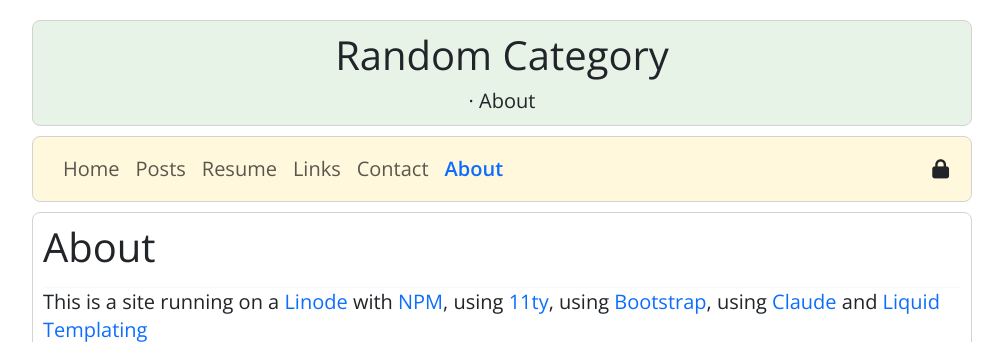
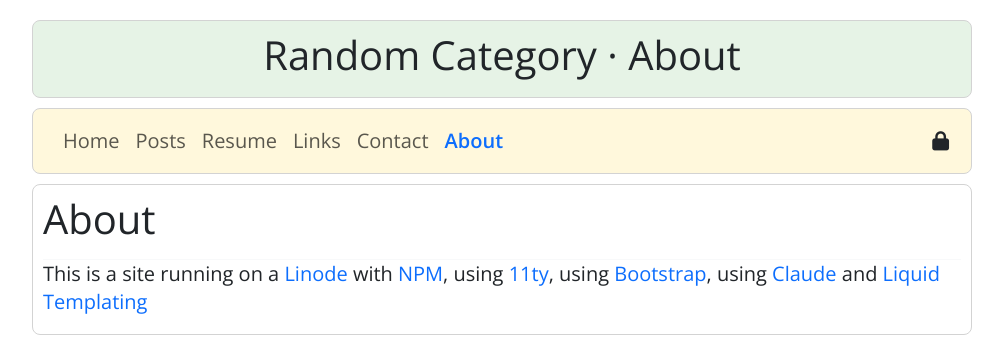
Before and after one commit to andresanz/schwelterhead.com, an Eleventy site: page _src/about.html in a window 1280 px wide. Shown: the top 342 px of the page, without its empty margins (138-1141 px from the left). Built offline with nearby package versions, Linux system fonts and the light colour scheme; Eleventy itself is replaced by a stand-in of ours; files that its build step writes are made by us from their sources.

Commit message:
FIXEDtitle-header

```diff
--- a/_src/_includes/header.liquid
+++ b/_src/_includes/header.liquid
@@ -7,7 +7,7 @@
 
         {% else %}
 
-        <h1 class="display-6">{{ localdata.siteName | default: localdata.siteName }}</h1> &middot; {{ title }}
+        <h1 class="display-6">{{ localdata.siteName | default: localdata.siteName }} &middot; {{ title }}</h1>
             </h1>
 
         {% endif %}
```
